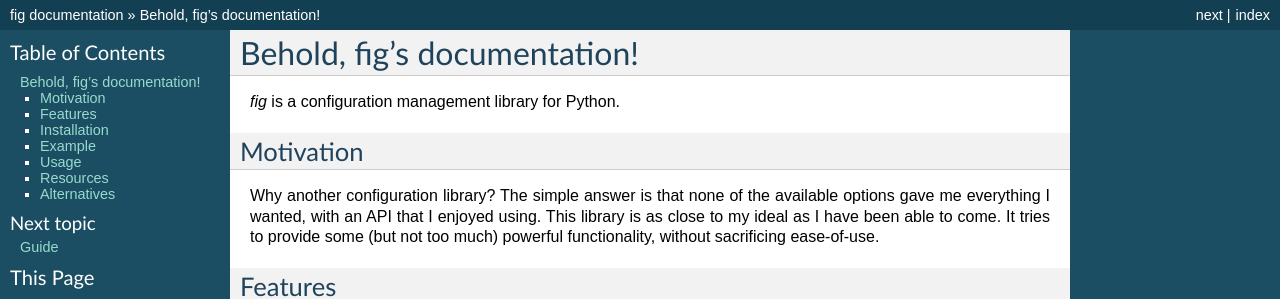
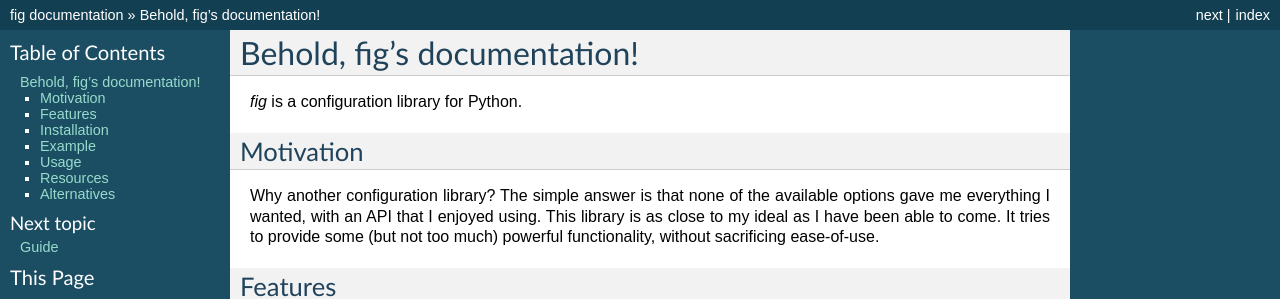
Before and after one commit to dhagrow/profig, a Sphinx documentation site: the page built from docs/index.txt, in a window 1280 px wide. Shown: the top 299 px of the page. Built offline with Sphinx 7.4.7, drawn with Linux system fonts in a browser that asks for light colours; the version number could not be read and is left out.

Commit message:
refrain from claiming to be a config management library like puppet

```diff
--- a/README.rst
+++ b/README.rst
@@ -1,7 +1,7 @@
 fig
 ===
 
-*fig* is a configuration management library for Python.
+*fig* is a configuration library for Python.
 
 Motivation
 ----------
--- a/docs/index.txt
+++ b/docs/index.txt
@@ -4,7 +4,7 @@
 Behold, fig's documentation!
 ============================
 
-*fig* is a configuration management library for Python.
+*fig* is a configuration library for Python.
 
 Motivation
 ----------
--- a/fig.py
+++ b/fig.py
@@ -1,5 +1,5 @@
 """
-A simple-to-use configuration management library.
+A simple-to-use configuration library.
 
     import fig
     cfg = fig.Config('server.cfg')
--- a/setup.py
+++ b/setup.py
@@ -12,7 +12,7 @@
 setup(
     name='figpy',
     version=fig.__version__,
-    description='A configuration management library.',
+    description='A configuration library.',
     long_description=open('README.rst').read(),
     author=fig.__author__,
     author_email='cymrow@gmail.com',
```
